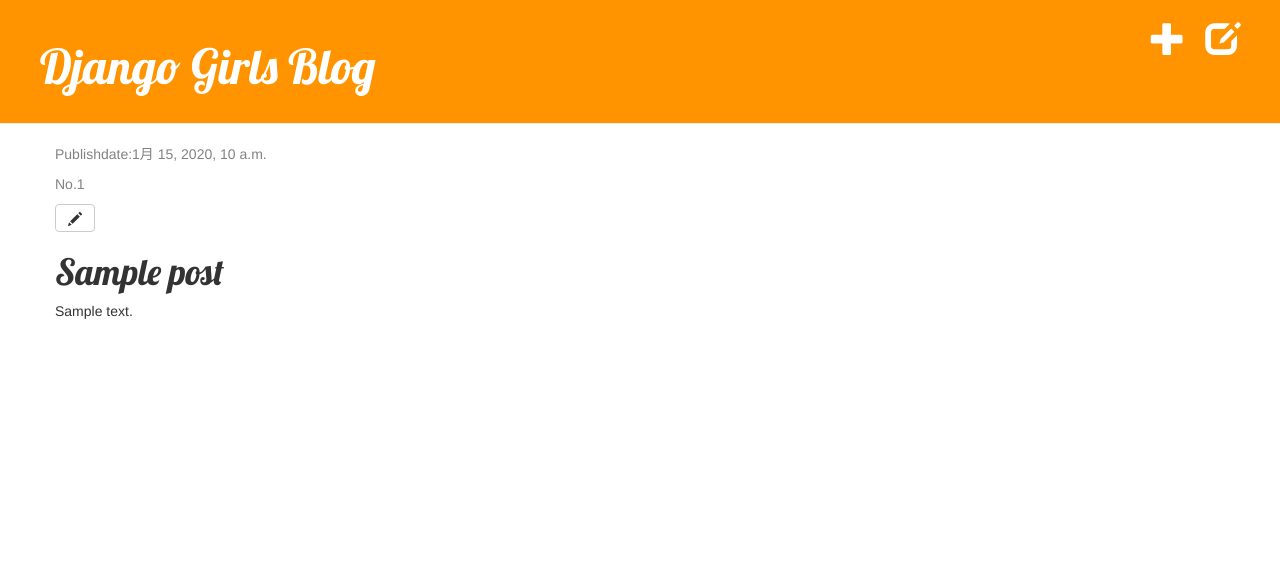
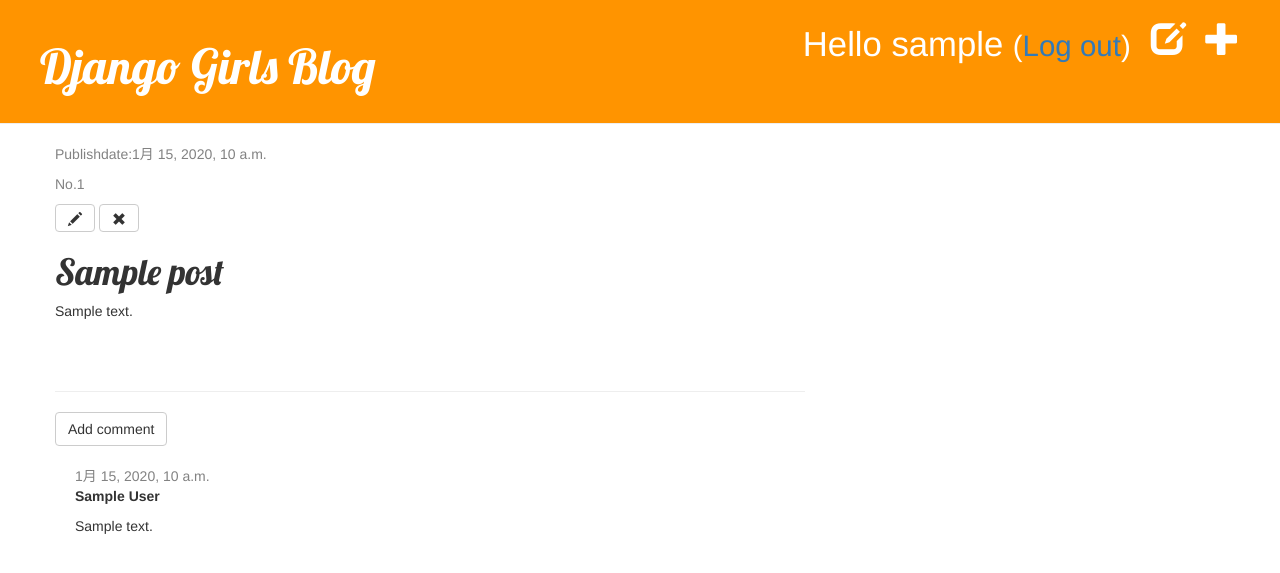
Before and after one commit to activeti/djangogirlsre, a Django app: page /post/1/ in a window 1280 px wide. Shown: the top 573 px of the page. Run offline with Django 3.2, Linux system fonts and the light colour scheme; a user stored in the database is signed in; tables that the repository leaves empty hold one stand-in row (values such as "Sample post"); some libraries are stand-ins or nearby versions.

Commit message:
finish extensions

```diff
--- a/blog/admin.py
+++ b/blog/admin.py
@@ -1,5 +1,6 @@
 from django.contrib import admin
-from .models import Post
+from .models import Post, Comment
 # Register your models here.
 
 admin.site.register(Post)
+admin.site.register(Comment)
--- a/blog/models.py
+++ b/blog/models.py
@@ -17,3 +17,21 @@ class Post (models.Model):  # クラス名は大文字ではじめます
 
     def __str__(self):
         return self.title
+
+    def approved_comments(self):
+        return self.comments.filter(approved_comment=True)
+
+
+class Comment(models.Model):
+    post = models.ForeignKey('Post', related_name='comments')
+    author = models.CharField(max_length=200)
+    text = models.TextField()
+    created_date = models.DateTimeField(default=timezone.now)
+    approved_comment = models.BooleanField(default=False)
+
+    def approve(self):
+        self.approved_comment = True
+        self.save()
+
+    def __str__(self):
+        return self.text
--- a/blog/static/blog/css/blog.css
+++ b/blog/static/blog/css/blog.css
@@ -44,3 +44,7 @@ h1, h2, h3, h4 {
 .post h1 a, .post h1 a:visited {
     color: #000000;
 }
+
+.comment {
+    margin: 20px 0px 20px 20px;
+}
--- a/blog/templates/blog/base.html
+++ b/blog/templates/blog/base.html
@@ -9,15 +9,16 @@
 </head>
 
 <body>
-    <div class="page-header">
-        {% if user.is_authenticated %}
-        <a href="{% url 'post_draft_list' %}" class="top-menu"><span class="glyphicon glyphicon-edit"></span></a>
-        {% endif%}
-        <a href="{% url 'post_new' %}" class="top-menu"><span class="glyphicon glyphicon-plus"></span></a>
-        <h1>
-            <a href="/">Django Girls Blog</a>
-        </h1>
-    </div>
+        <div class="page-header">
+                {% if user.is_authenticated %}
+                    <a href="{% url 'post_new' %}" class="top-menu"><span class="glyphicon glyphicon-plus"></span></a>
+                    <a href="{% url 'post_draft_list' %}" class="top-menu"><span class="glyphicon glyphicon-edit"></span></a>
+                    <p class="top-menu">Hello {{ user.username }} <small>(<a href="{% url 'logout' %}">Log out</a>)</small></p>
+                {% else %}
+                    <a href="{% url 'login' %}" class="top-menu"><span class="glyphicon glyphicon-lock"></span></a>
+                {% endif %}
+                <h1><a href="/">Django Girls Blog</a></h1>
+            </div>
     <div class="content container">
         <div class="row">
             <div class="col-md-8">
--- a/blog/templates/blog/post_detail.html
+++ b/blog/templates/blog/post_detail.html
@@ -11,7 +11,27 @@
     <a class="btn btn-default" href="{% url 'post_edit' pk=post.pk %}">
         <span class="glyphicon glyphicon-pencil"></span>
     </a>
+    <a href="{% url 'post_remove' pk=post.pk %}" class="btn btn-default"><span class="glyphicon glyphicon-remove"></span></a>
     <h1>{{ post.title }}</h1>
     <p>{{ post.text|linebreaks }}</p>
 </div>
+<hr>
+<a class="btn btn-default" href="{% url 'add_comment_to_post' pk=post.pk %}">Add comment</a>
+{% for comment in post.comments.all %}
+    {% if user.is_authenticated or comment.approved_comment %}
+    <div class="comment">
+        <div class="date">
+            {{ comment.created_date }}
+            {% if not comment.approved_comment %}
+                <a class="btn btn-default" href="{% url 'comment_remove' pk=comment.pk %}"><span class="glyphicon glyphicon-remove"></span></a>
+                <a class="btn btn-default" href="{% url 'comment_approve' pk=comment.pk %}"><span class="glyphicon glyphicon-ok"></span></a>
+            {% endif %}
+        </div>
+        <strong>{{ comment.author }}</strong>
+        <p>{{ comment.text|linebreaks }}</p>
+    </div>
+    {% endif %}
+{% empty %}
+    <p>No comments here yet :(</p>
+{% endfor %}
 {% endblock %}
--- a/blog/urls.py
+++ b/blog/urls.py
@@ -9,4 +9,11 @@ urlpatterns = [
     url(r'^post/(?P<pk>[0-9]+)/edit/$', views.post_edit, name='post_edit'),
     url(r'^drafts/$', views.post_draft_list, name='post_draft_list'),
     url(r'^post/(?P<pk>\d+)/publish/$', views.post_publish, name='post_publish'),
+    url(r'^post/(?P<pk>\d+)/remove/$', views.post_remove, name='post_remove'),
+    url(r'^post/(?P<pk>\d+)/comment/$',
+        views.add_comment_to_post, name='add_comment_to_post'),
+    url(r'^comment/(?P<pk>\d+)/approve/$',
+        views.comment_approve, name='comment_approve'),
+    url(r'^comment/(?P<pk>\d+)/remove/$',
+        views.comment_remove, name='comment_remove'),
 ]
--- a/blog/views.py
+++ b/blog/views.py
@@ -1,7 +1,8 @@
 from django.shortcuts import render, get_object_or_404, redirect
-from .models import Post
+from .models import Post, Comment
 from django.utils import timezone
-from .forms import PostForm
+from .forms import PostForm, CommentForm
+from django.contrib.auth.decorators import login_required
 # Create your views here.
 
 # Postはimportで .modelsからpostモデルを読み込んでいる
@@ -19,6 +20,7 @@ def post_detail(request, pk):
     return render(request, 'blog/post_detail.html', {'post': post})
 
 
+@login_required
 def post_new(request):
     if request.method == "POST":
         form = PostForm(request.POST)
@@ -32,6 +34,7 @@ def post_new(request):
     return render(request, 'blog/post_edit.html', {'form': form})
 
 
+@login_required
 def post_edit(request, pk):
     post = get_object_or_404(Post, pk=pk)
     if request.method == "POST":
@@ -46,12 +49,49 @@ def post_edit(request, pk):
     return render(request, 'blog/post_edit.html', {'form': form})
 
 
+@login_required
 def post_draft_list(request):
     posts = Post.objects.filter(published_date__isnull=True).order_by('created_date')
     return render(request, 'blog/post_draft_list.html', {'posts': posts})
 
 
+@login_required
 def post_publish(request, pk):
     post = get_object_or_404(Post, pk=pk)
     post.publish()
     return redirect('post_detail', pk=pk)
+
+
+@login_required
+def post_remove(request, pk):
+    post = get_object_or_404(Post, id=pk)
+    post.delete()
+    return redirect('post_list')
+
+@login_required
+def add_comment_to_post(request, pk):
+    post = get_object_or_404(Post, pk=pk)
+    if request.method == "POST":
+        form = CommentForm(request.POST)
+        if form.is_valid():
+            comment = form.save(commit=False)
+            comment.post = post
+            comment.save()
+            return redirect('post_detail', pk=post.pk)
+    else:
+        form = CommentForm()
+    return render(request, 'blog/add_comment_to_post.html', {'form': form})
+
+
+@login_required
+def comment_approve(request, pk):
+    comment = get_object_or_404(Comment, pk=pk)
+    comment.approve()
+    return redirect('post_detail', pk=comment.post.pk)
+
+
+@login_required
+def comment_remove(request, pk):
+    comment = get_object_or_404(Comment, pk=pk)
+    comment.delete()
+    return redirect('post_detail', pk=comment.post.pk)
--- a/mysite/settings.py
+++ b/mysite/settings.py
@@ -119,3 +119,5 @@ USE_TZ = False
 # https://docs.djangoproject.com/en/1.11/howto/static-files/
 
 STATIC_URL = '/static/'
+
+LOGIN_REDIRECT_URL = '/'
--- a/mysite/urls.py
+++ b/mysite/urls.py
@@ -15,8 +15,14 @@ Including another URLconf
 """
 from django.conf.urls import url, include
 from django.contrib import admin
+from django.contrib.auth import views
 
 urlpatterns = [
     url(r'^admin/', admin.site.urls),
+    #  djangoのログインフォームを使う場合django.contrib.authからviewsをインポートする
+    #  formのテンプレートはstatic配下に[blog/templates/registration]フォルダを作成し,
+    #  login.htmlを置くこと
+    url(r'^accounts/login/$', views.login, name='login'),
+    url(r'^accounts/logout/$', views.logout, name='logout', kwargs={'next_page': '/'}),
     url(r'', include('blog.urls')),  # blogアプリのurls.py設定を読み込む（リダイレクトする）
 ]
```
Also changed, not shown: blog/forms.py (+8 -1 lines), blog/templates/blog/add_comment_to_post.html (added, +9 -0 lines), blog/templates/blog/post_list.html (+4 -6 lines), blog/templates/registration/login.html (added, +24 -0 lines), blog/migrations/0004_comment.py (added).
